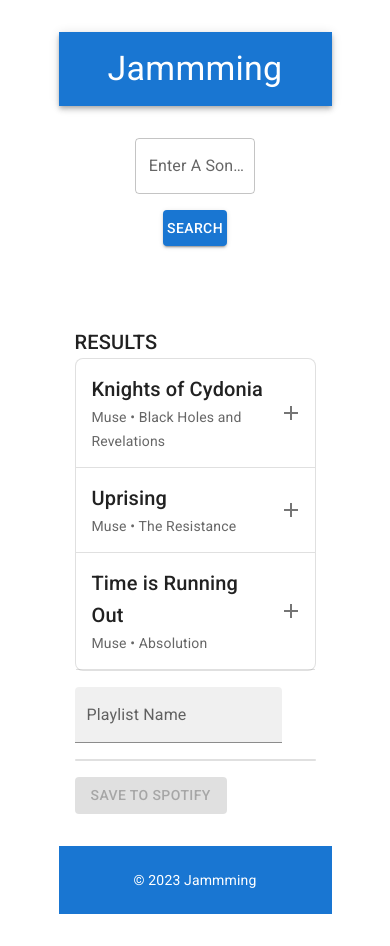
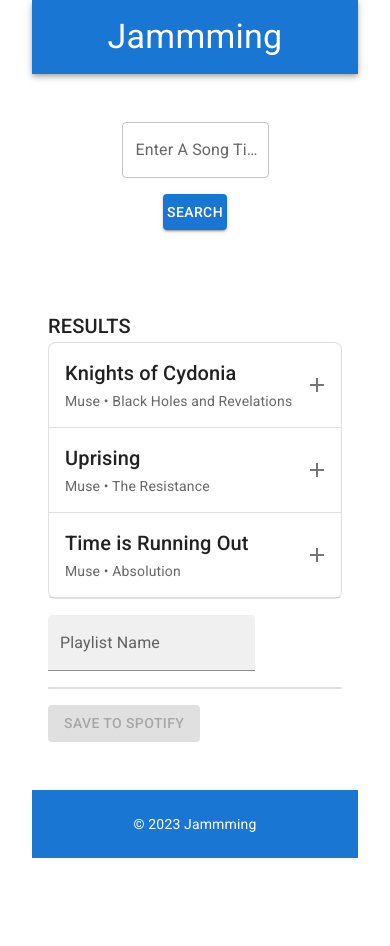
Before and after one commit to bakadja/Jammming-v1, a React (Vite) app: page / in a window 390 px wide. After the commit the page ends 876 px from the top, so only its background shows below. Built offline with nearby package versions, Linux system fonts and the light colour scheme.

Commit message:
Adjustment of layout styles to improve responsiveness and presentation of main components

```diff
--- a/src/compoments/App.jsx
+++ b/src/compoments/App.jsx
@@ -34,9 +34,11 @@ function App() {
       sx={{
         display: "flex",
         flexDirection: "column",
-        minHeight: "100vh",
-        height: "100%",
-        width: "70vw",
+        minHeight: "50vh",
+        maxHeight: "100vh",
+        minWidth: "50vw",
+        maxWidth: "100vw",
+        gap: "1rem",
       }}
     >
       <CssBaseline />
--- a/src/compoments/MainContent.jsx
+++ b/src/compoments/MainContent.jsx
@@ -10,6 +10,7 @@ function MainContent() {
   const [playlistTracks, setPlaylistTracks] = React.useState([]);
   console.log("tracks:", tracks.length);
 
+  // TODO : ne pas ajouter un morceau déjà présent dans la playlist
   const addTrack = React.useCallback((track) => {
     console.log("onAdd", track);
     if (!playlistTracks.includes(track)) {
--- a/src/index.css
+++ b/src/index.css
@@ -23,11 +23,11 @@ a:hover {
 }
 
 body {
-  margin: 3rem 5%;
   display: flex;
   place-items: center;
   min-width: 320px;
-  min-height: 100vh;
+  min-height: 50vh;
+  max-height: 100vh;
 }
 
 h1 {
```
